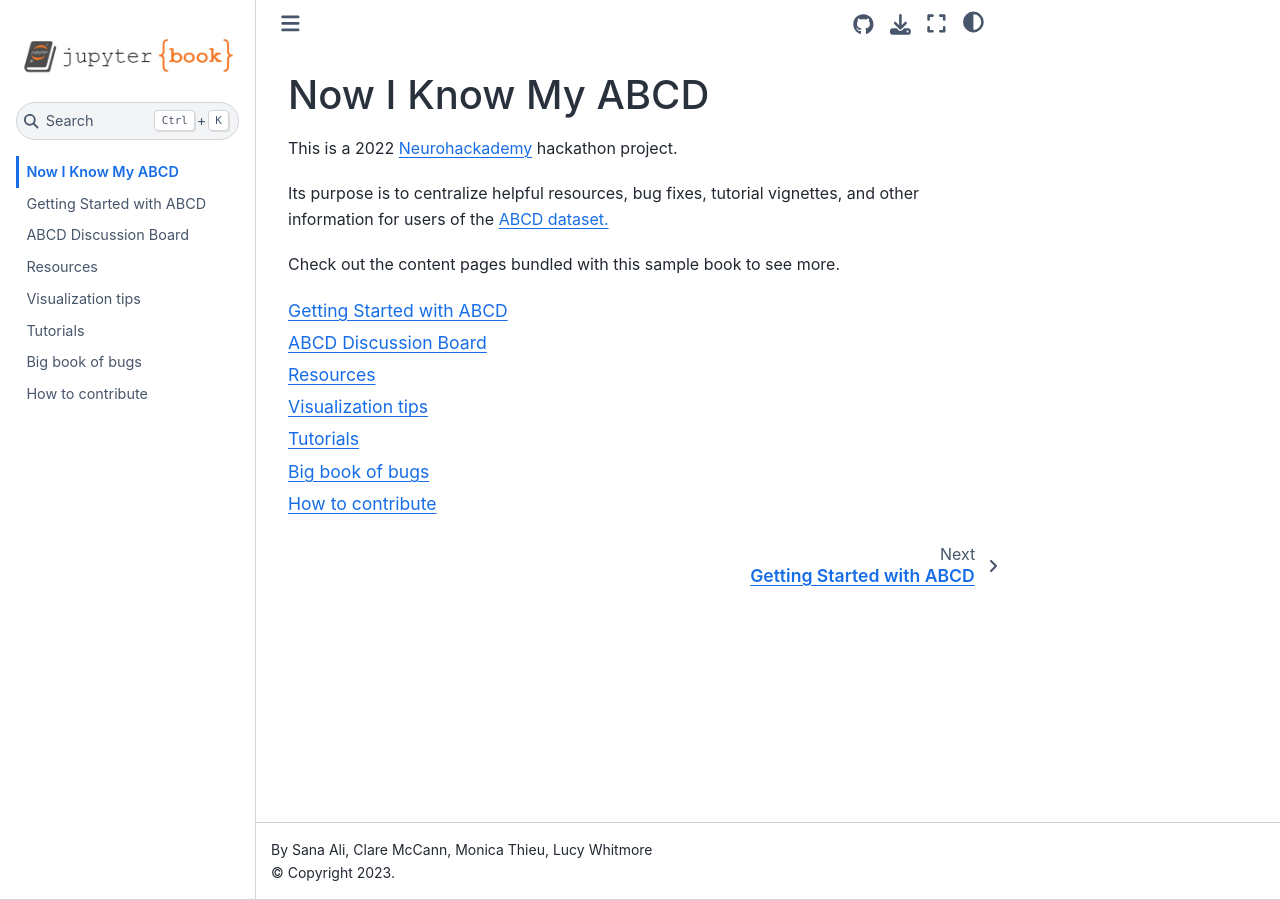
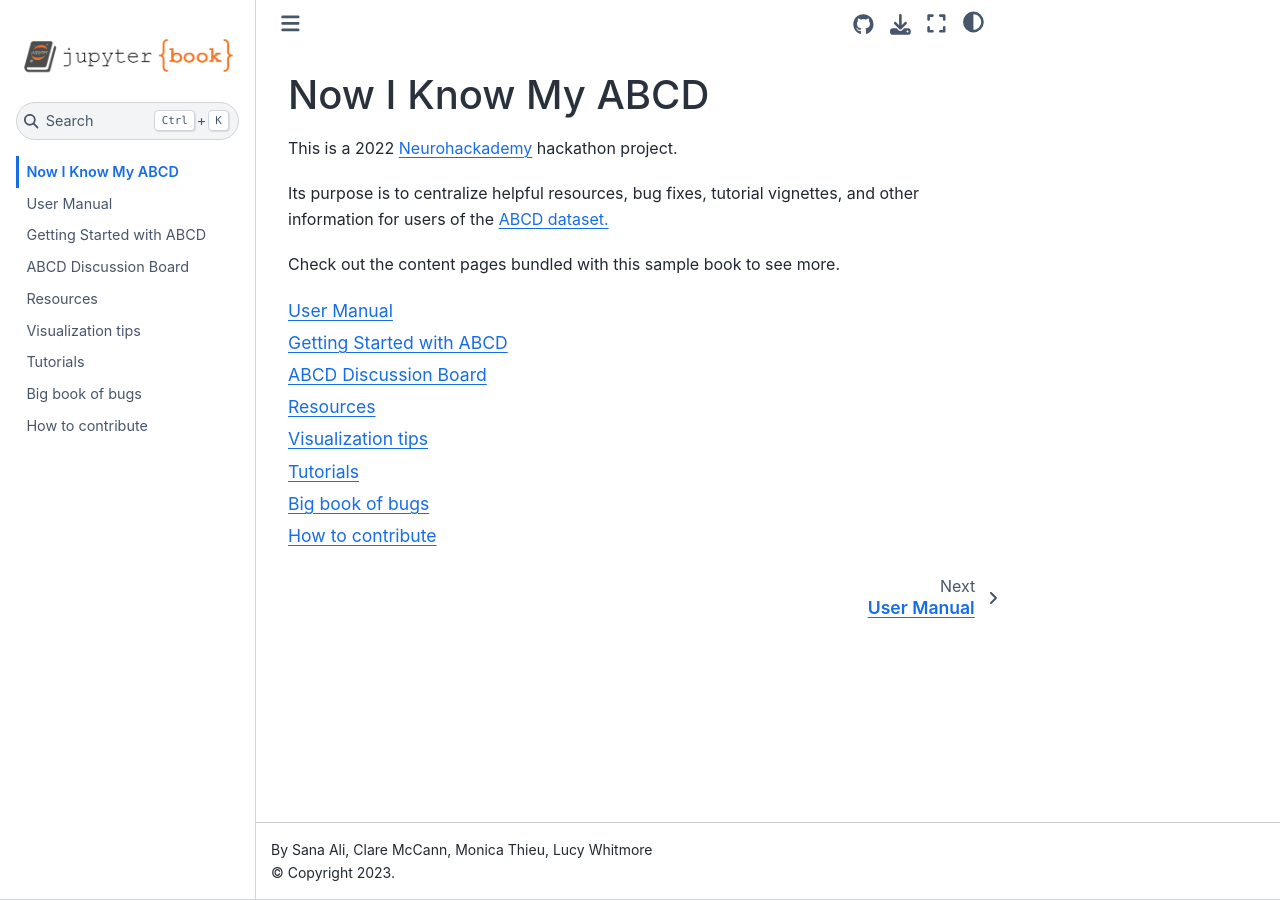
Before and after one commit to now-i-know-my-abcd/docs, a Jupyter Book: the page built from docs/intro.md, in a window 1280 px wide. Built offline with Jupyter Book 1.0.4 settings and Sphinx 7.4.7 and the Sphinx Book theme 1.1.4, drawn with Linux system fonts in a browser that asks for light colours.

Commit message:
Adding in file for user-manual

```diff
--- a/docs/_toc.yml
+++ b/docs/_toc.yml
@@ -4,6 +4,7 @@
 format: jb-book
 root: intro
 chapters:
+- file: user-manual
 - file: starting
 - file: discussion
 - file: resources
```
